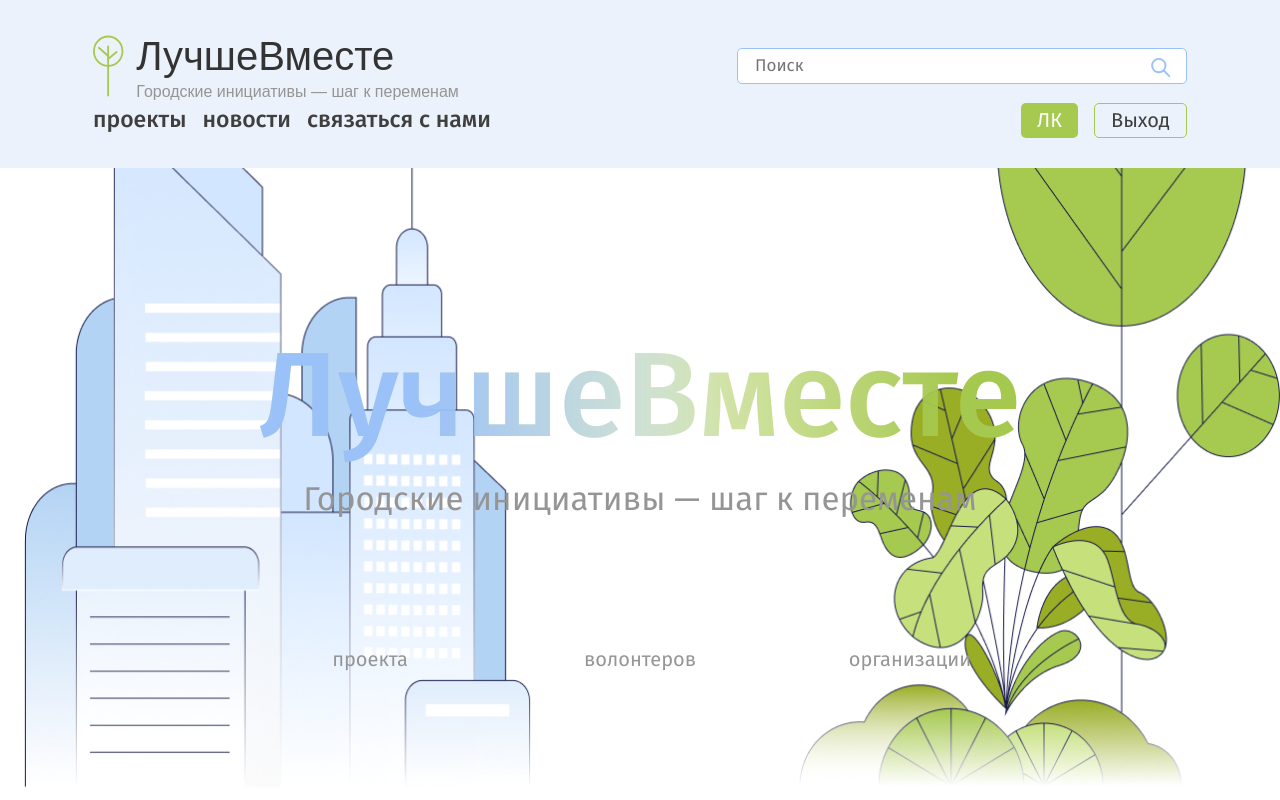
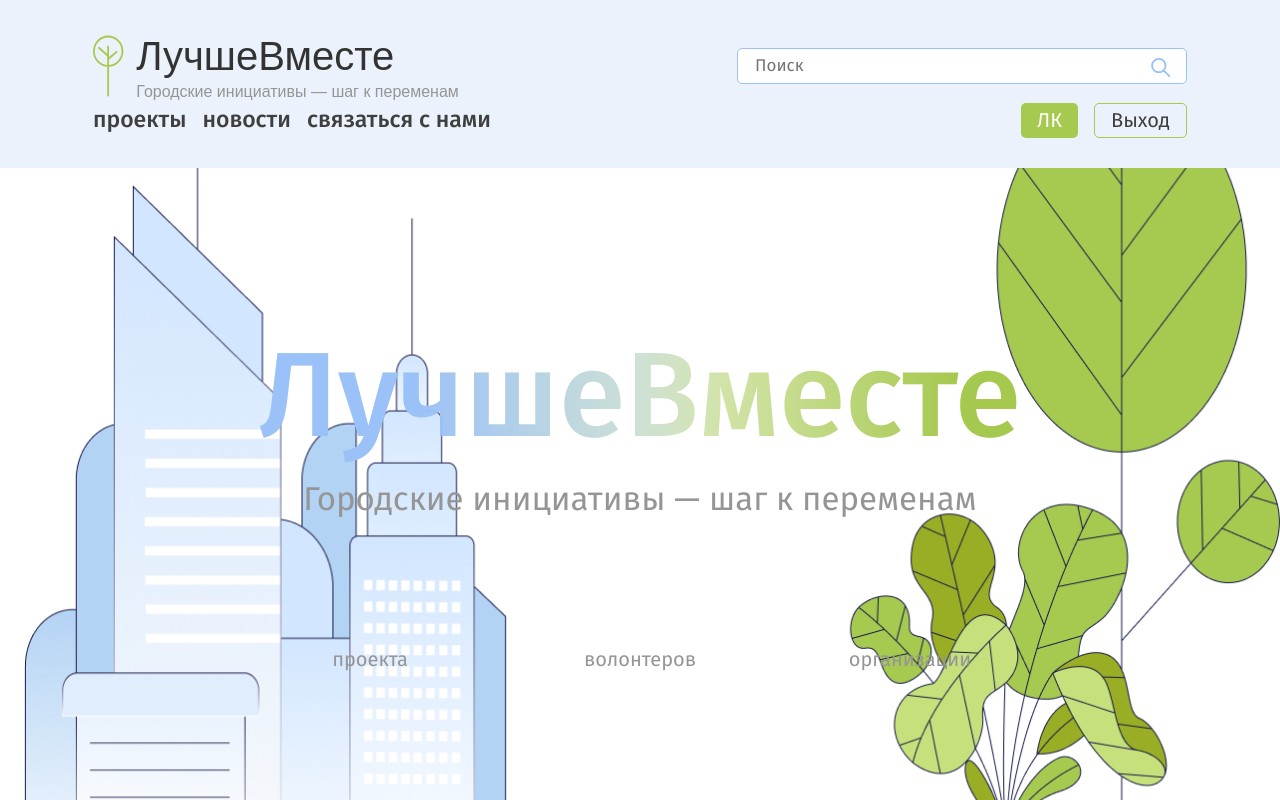
Before and after one commit to volunteers-for-city-projects/volunteers-frontend, a React (Create React App) app: page /# in a window 1280 px wide. Shown: the top 800 px of the page. Built offline with nearby package versions, Linux system fonts and the light colour scheme; no server answers; a web font is replaced by a local one.

Commit message:
feat(promo): add class promo__list_type_login

```diff
--- a/src/components/Promo/Promo.jsx
+++ b/src/components/Promo/Promo.jsx
@@ -1,5 +1,6 @@
 import PropTypes from 'prop-types';
 import { useOutletContext } from 'react-router-dom';
+import clsx from 'clsx';
 import './Promo.scss';
 import { Pushbutton } from '../Pushbutton/Pushbutton';
 
@@ -34,7 +35,11 @@ function Promo({ plarformPromo }) {
 						/>
 					</div>
 				)}
-				<ul className="promo__list">
+				<ul
+					className={clsx('promo__list', {
+						promo__list_type_login: isLoggedIn,
+					})}
+				>
 					<li className="promo__item">
 						<h2 className="promo__item-title">{projectCount}</h2>
 						<p className="promo__item-subtitle">проекта</p>
--- a/src/components/Promo/Promo.scss
+++ b/src/components/Promo/Promo.scss
@@ -65,6 +65,10 @@
 		padding: 0;
 	}
 
+	&__list_type_login {
+		margin: 113px 0 126px;
+	}
+
 	&__item {
 		display: flex;
 		flex-direction: column;
```
